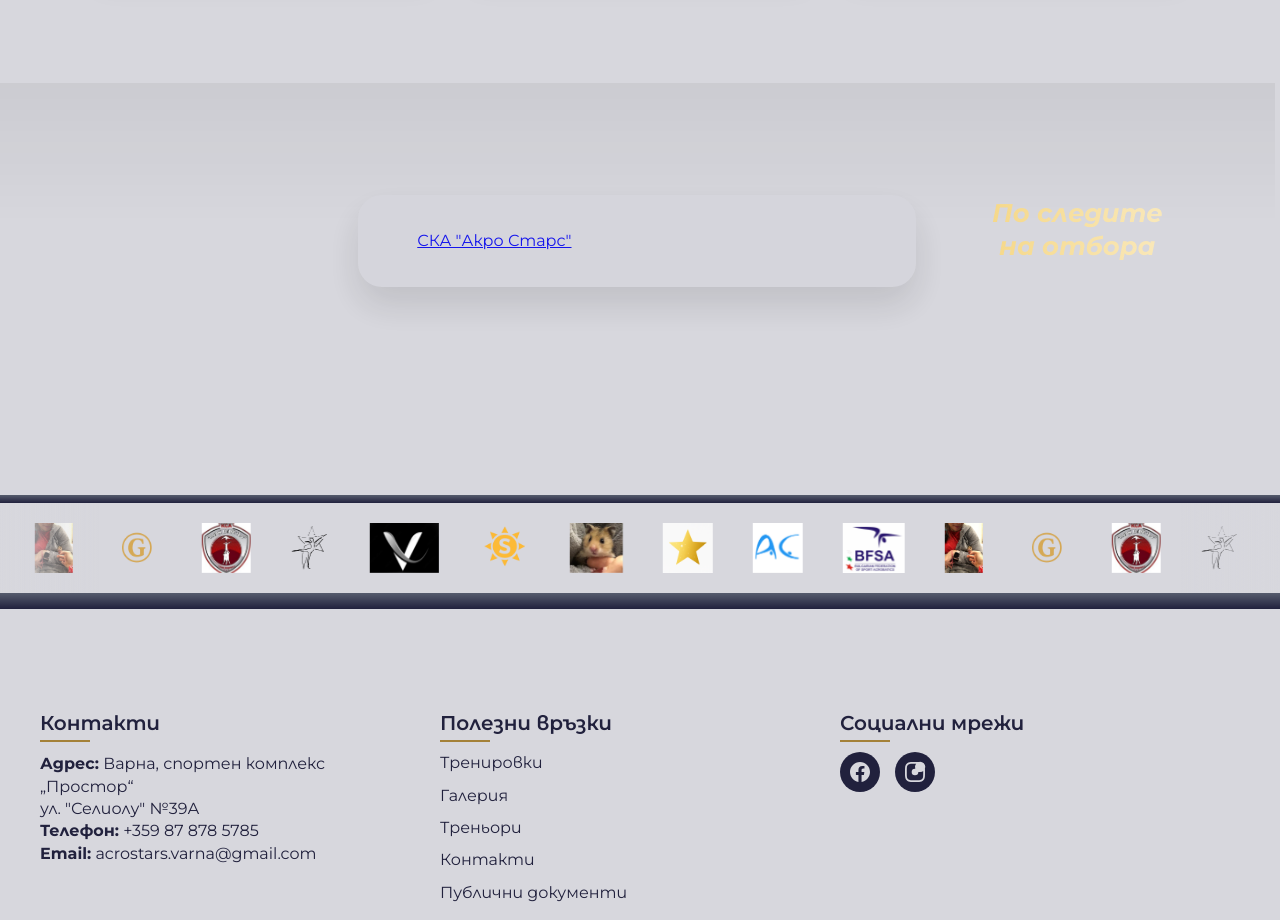
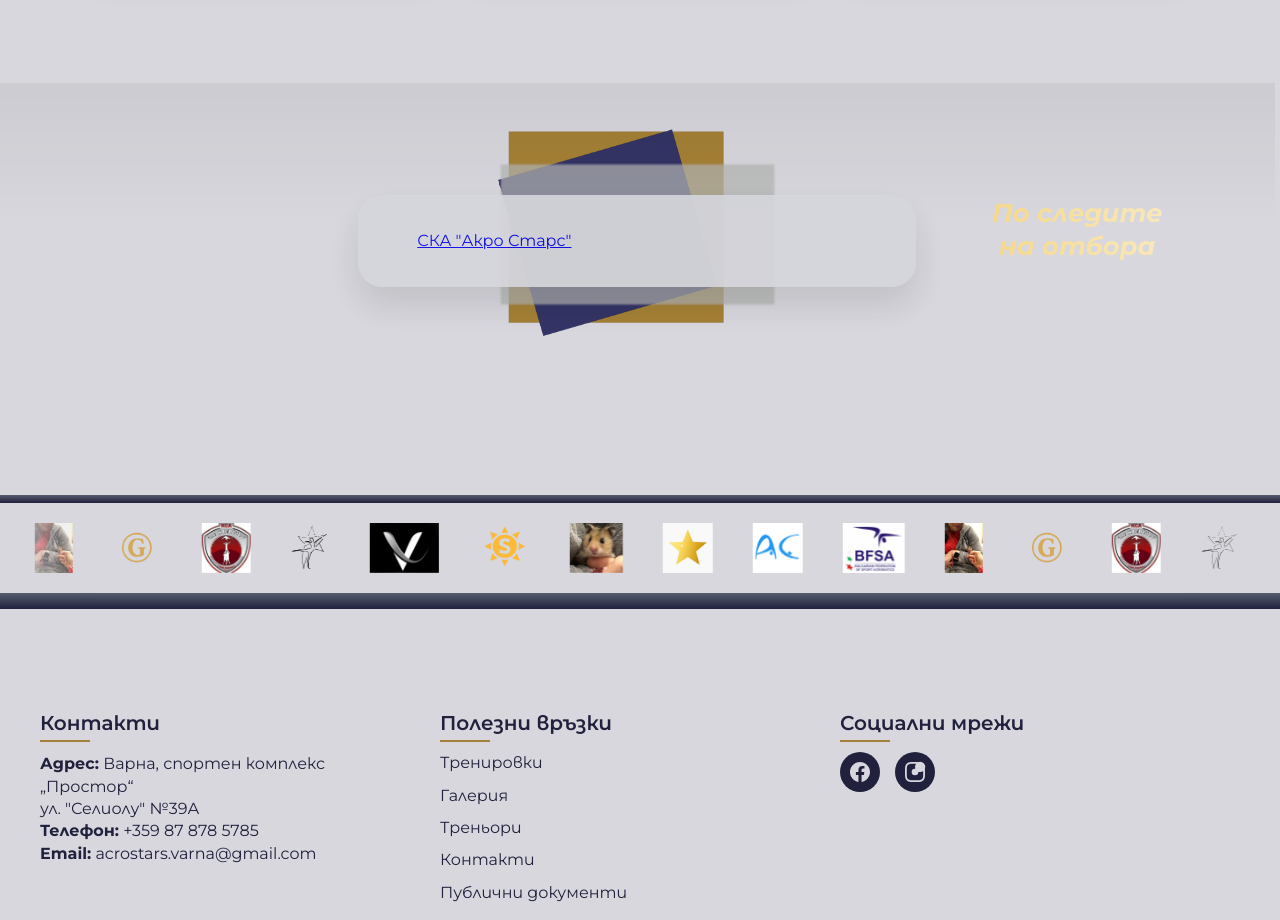
Before and after one commit to sunnydineva/acro-stars, a Next.js app in the folder nextjs-app/: page / in a window 1280 px wide. Shown: the part 1280-2200 px from the top of the page. Built offline with nearby package versions, Linux system fonts and the light colour scheme.

Commit message:
Fb feed image import

```diff
--- a/nextjs-app/components/FacebookFeed.tsx
+++ b/nextjs-app/components/FacebookFeed.tsx
@@ -3,14 +3,14 @@
 import Script from "next/script";
 import React from "react";
 import styles from "../styles/Home.module.css";
-import ThunderRightSecond from "@/public/images/fb-feed-background.png";
+import Bg from "@/public/images/fb-feed-background.png";
 
 export default function FacebookFeed() {
   return (
     <>
-      <section className={styles.mainFbFeed}>
-        <div className={`montserrat-ExtraBold-title ${styles.acroTrails}`}
-             style={{ "--fb-bg-image": `url(${ThunderRightSecond.src})` } as React.CSSProperties}>
+      <section className={styles.mainFbFeed}
+               style={{ "--fb-bg-image": `url(${Bg.src})` } as React.CSSProperties}>
+        <div className={`montserrat-ExtraBold-title ${styles.acroTrails}`}>
           По следите <br/>
           на отбора
         </div>
--- a/nextjs-app/styles/Home.module.css
+++ b/nextjs-app/styles/Home.module.css
@@ -251,7 +251,7 @@
   position: absolute;
   inset: 0;
   /*background-image: url("/images/fb-feed-background.png");*/
-background-image: var(--fb-bg-image);;
+background-image: var(--fb-bg-image);
   background-repeat: no-repeat;
   background-position: center;
   background-size: contain;   /* или cover, ако искаш да изпълва */
```
